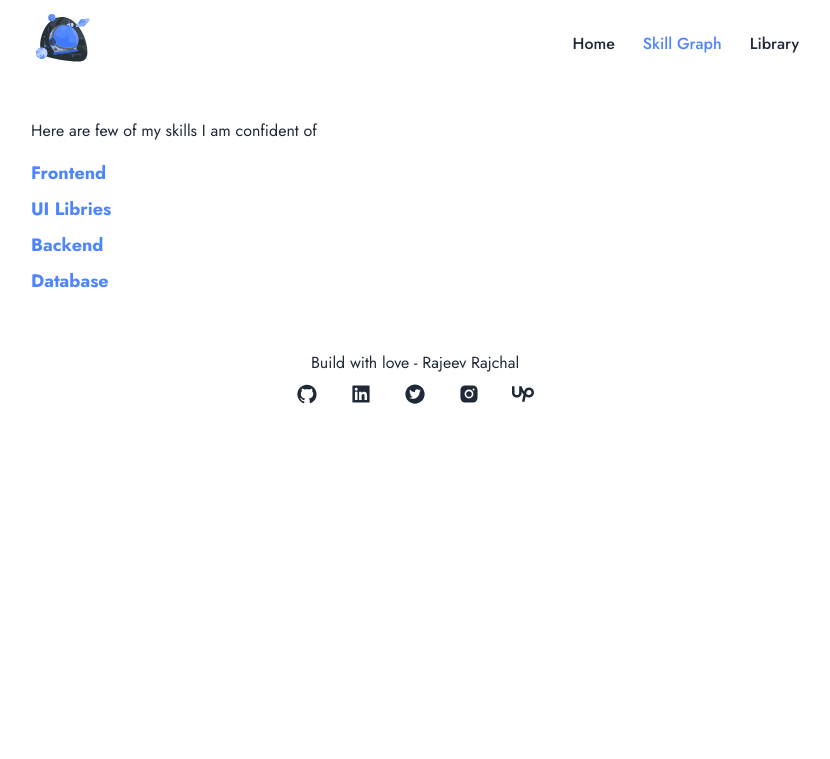
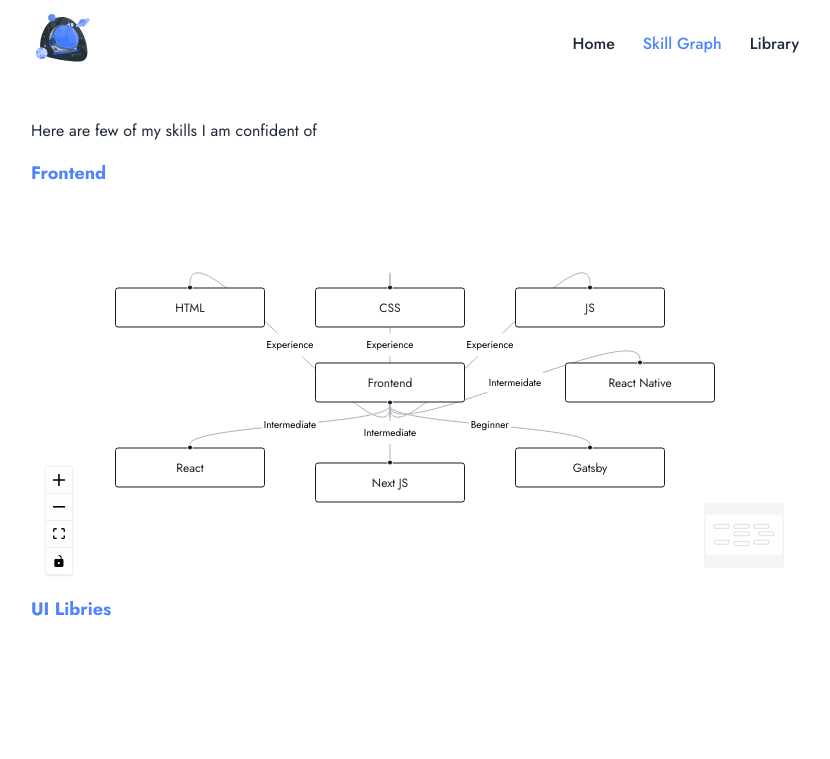
Before and after one commit to rajeevrajchal/rajeev-me, a Next.js app: page /skill_graph in a window 1280 px wide. Shown: the top 759 px of the page, without its empty margins (225-1055 px from the left). Built offline with nearby package versions, Linux system fonts and the light colour scheme.

Commit message:
Update height

```diff
--- a/src/components/RFlow.tsx
+++ b/src/components/RFlow.tsx
@@ -18,6 +18,9 @@
     fitView
     fitViewOptions={fitViewOptions}
     className={classNames(customClass, 'h-64')}
+    style={{
+      height: '25rem',
+    }}
     snapToGrid
     snapGrid={[20, 20]}
     defaultZoom={1.5}
```
